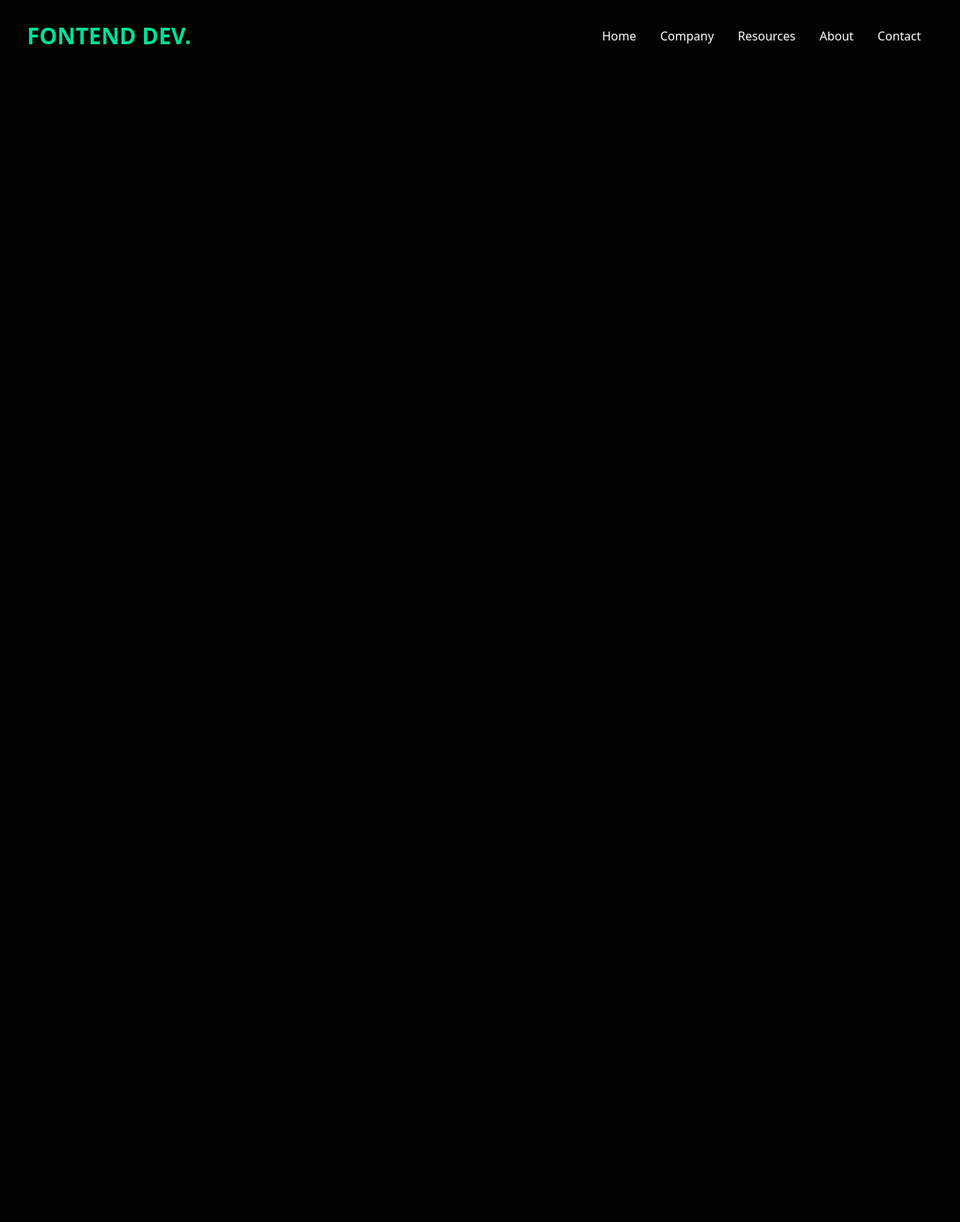
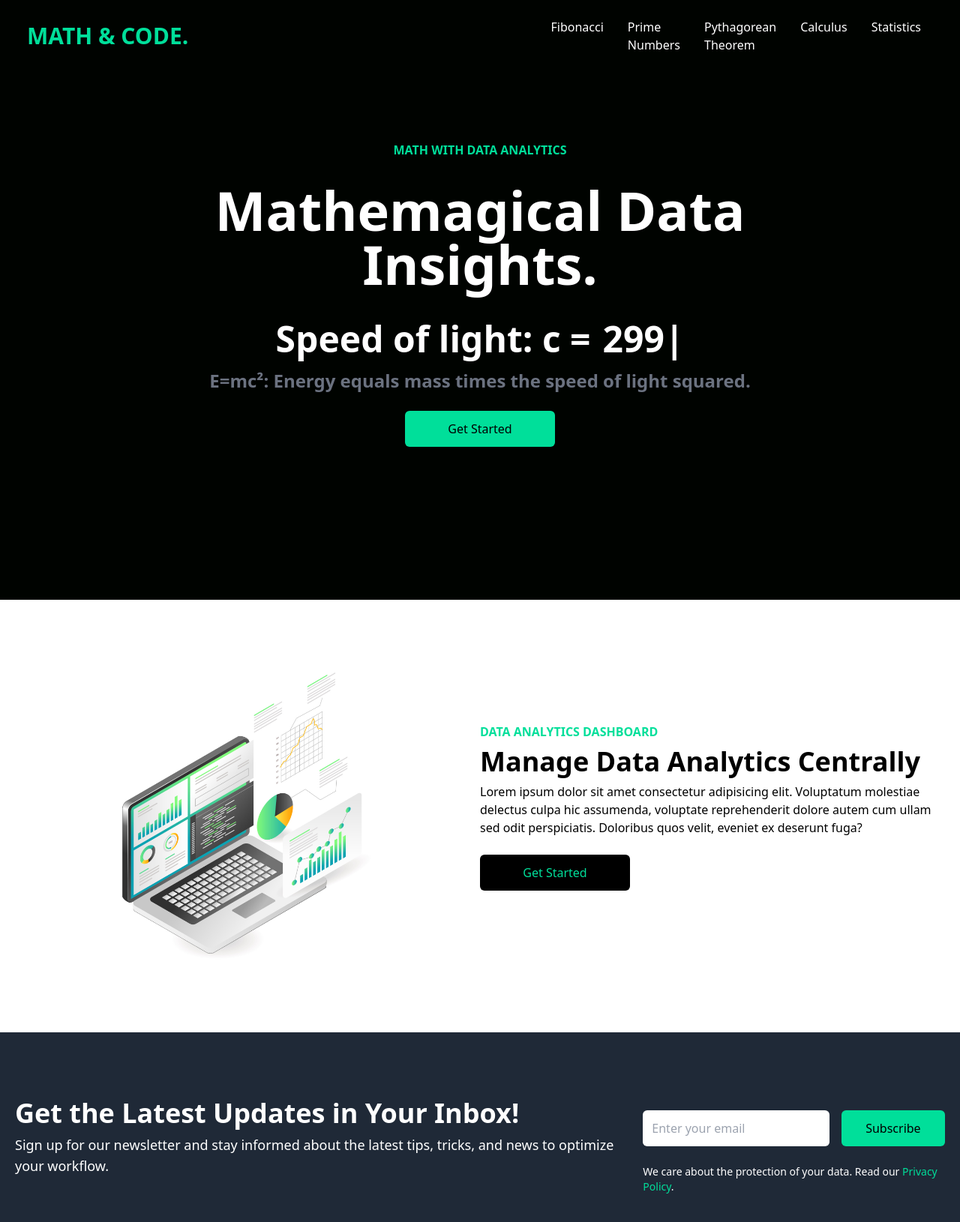
Before and after one commit to ualiid/frontend, a React (Vite) app: page / in a window 1280 px wide. Shown: the top 1630 px of the page at 75% size. Before the commit the page ends 800 px from the top, so only its background shows below. Built offline with nearby package versions, Linux system fonts and the light colour scheme.

Commit message:
advanced setup

```diff
--- a/package.json
+++ b/package.json
@@ -12,7 +12,8 @@
   "dependencies": {
     "react": "^18.2.0",
     "react-dom": "^18.2.0",
-    "react-icons": "^4.10.1"
+    "react-icons": "^4.10.1",
+    "react-typed": "^1.2.0"
   },
   "devDependencies": {
     "@types/react": "^18.2.15",
--- a/src/App.jsx
+++ b/src/App.jsx
@@ -1,10 +1,16 @@
 import React from 'react';
 import Navbar from './components/Navbar';
+import Hero from './components/Hero';
+import Analytics from './components/Analytics';
+import Newsletter from './components/Newsletter';
 
 function App() {
   return (
     <div>
       <Navbar />
+      <Hero/>
+      <Analytics/>
+      <Newsletter/>
     </div>
   );
 }
--- /dev/null
+++ b/src/components/Analytics.jsx
@@ -0,0 +1,25 @@
+import React from 'react';
+import Laptop from '../assets/laptop.jpg';
+
+const Analytics = () => {
+  return (
+    <div className='w-full bg-white py-16 px-4'>
+      <div className='max-w-[1240px] mx-auto grid md:grid-cols-2'>
+        <img className='w-[500px] mx-auto my-4' src={Laptop} alt='/' />
+        <div className='flex flex-col justify-center'>
+          <p className='text-[#00df9a] font-bold '>DATA ANALYTICS DASHBOARD</p>
+          <h1 className='md:text-4xl sm:text-3xl text-2xl font-bold py-2'>Manage Data Analytics Centrally</h1>
+          <p>
+            Lorem ipsum dolor sit amet consectetur adipisicing elit. Voluptatum
+            molestiae delectus culpa hic assumenda, voluptate reprehenderit
+            dolore autem cum ullam sed odit perspiciatis. Doloribus quos velit,
+            eveniet ex deserunt fuga?
+          </p>
+          <button className='bg-black text-[#00df9a] w-[200px] rounded-md font-medium my-6 mx-auto md:mx-0 py-3'>Get Started</button>
+        </div>
+      </div>
+    </div>
+  );
+};
+
+export default Analytics;
--- /dev/null
+++ b/src/components/Hero.jsx
@@ -0,0 +1,33 @@
+import React from 'react';
+import Typed from 'react-typed';
+
+const Hero = () => {
+  return (
+    <div className='text-white'>
+      <div className='max-w-[800px] mt-[-96px] w-full h-screen mx-auto text-center flex flex-col justify-center'>
+        <p className='text-[#00df9a] font-bold p-2'>
+          MATH WITH DATA ANALYTICS
+        </p>
+        <h1 className='md:text-7xl sm:text-6xl text-4xl font-bold md:py-6'>
+          Mathemagical Data Insights.
+        </h1>
+        <div className='flex justify-center items-center'>
+          <p className='md:text-5xl sm:text-4xl text-xl font-bold py-4'>
+            Speed of light: c =
+          </p>
+          <Typed
+            className='md:text-5xl sm:text-4xl text-xl font-bold md:pl-4 pl-2'
+            strings={['299,792,458 m/s', '3.00 x 10^8 m/s']}
+            typeSpeed={120}
+            backSpeed={140}
+            loop
+          />
+        </div>
+        <p className='md:text-2xl text-xl font-bold text-gray-500'>E=mc²: Energy equals mass times the speed of light squared.</p>
+        <button className='bg-[#00df9a] w-[200px] rounded-md font-medium my-6 mx-auto py-3 text-black'>Get Started</button>
+      </div>
+    </div>
+  );
+};
+
+export default Hero;
--- a/src/components/Navbar.jsx
+++ b/src/components/Navbar.jsx
@@ -4,32 +4,34 @@ import { AiOutlineClose, AiOutlineMenu } from 'react-icons/ai';
 const Navbar = () => {
   const [nav, setNav] = useState(false);
 
-//   const handleNav = () => {
-//     setNav(!nav);
-//   };
-
-  const handleNav=()=>setNav((prev)=>!prev);
+  const handleNav = () => {
+    setNav(!nav);
+  };
 
   return (
     <div className='flex justify-between items-center h-24 max-w-[1240px] mx-auto px-4 text-white'>
-      <h1 className='w-full text-3xl font-bold text-[#00df9a]'>FONTEND DEV.</h1>
+      <h1 className='w-full text-3xl font-bold text-[#00df9a]'>
+        MATH & CODE.
+      </h1>
       <ul className='hidden md:flex'>
-        <li className='p-4'>Home</li>
-        <li className='p-4'>Company</li>
-        <li className='p-4'>Resources</li>
-        <li className='p-4'>About</li>
-        <li className='p-4'>Contact</li>
+        <li className='p-4'>Fibonacci</li>
+        <li className='p-4'>Prime Numbers</li>
+        <li className='p-4'>Pythagorean Theorem</li>
+        <li className='p-4'>Calculus</li>
+        <li className='p-4'>Statistics</li>
       </ul>
       <div onClick={handleNav} className='block md:hidden'>
-          {nav ? <AiOutlineClose size={20}/> : <AiOutlineMenu size={20} />}
+        {nav ? <AiOutlineClose size={20} /> : <AiOutlineMenu size={20} />}
       </div>
       <ul className={nav ? 'fixed left-0 top-0 w-[60%] h-full border-r border-r-gray-900 bg-[#000300] ease-in-out duration-500' : 'ease-in-out duration-500 fixed left-[-100%]'}>
-        <h1 className='w-full text-3xl font-bold text-[#00df9a] m-4'>Frontend.</h1>
-          <li className='p-4 border-b border-gray-600'>Home</li>
-          <li className='p-4 border-b border-gray-600'>Company</li>
-          <li className='p-4 border-b border-gray-600'>Resources</li>
-          <li className='p-4 border-b border-gray-600'>About</li>
-          <li className='p-4'>Contact</li>
+        <h1 className='w-full text-3xl font-bold text-[#00df9a] m-4'>
+          Math & Code.
+        </h1>
+        <li className='p-4 border-b border-gray-600'>Fibonacci</li>
+        <li className='p-4 border-b border-gray-600'>Prime Numbers</li>
+        <li className='p-4 border-b border-gray-600'>Pythagorean Theorem</li>
+        <li className='p-4 border-b border-gray-600'>Calculus</li>
+        <li className='p-4'>Statistics</li>
       </ul>
     </div>
   );
--- /dev/null
+++ b/src/components/Newsletter.jsx
@@ -0,0 +1,45 @@
+import React from 'react';
+
+const Newsletter = () => {
+  return (
+    <div className='w-full py-16 bg-gray-800 text-white px-4'>
+      <div className='max-w-[1240px] mx-auto grid lg:grid-cols-3 gap-4'>
+        <div className='lg:col-span-2 my-4'>
+          <h1 className='md:text-4xl sm:text-3xl text-2xl font-bold py-2'>
+            Get the Latest Updates in Your Inbox!
+          </h1>
+          <p className='text-lg'>
+            Sign up for our newsletter and stay informed about the latest tips, tricks, and news to
+            optimize your workflow.
+          </p>
+        </div>
+        <div className='my-4'>
+          <div className='flex flex-col sm:flex-row items-center justify-between w-full'>
+            <input
+              className='p-3 flex w-full rounded-md text-black'
+              type='email'
+              placeholder='Enter your email'
+            />
+            <button className='bg-[#00df9a] text-black rounded-md font-medium w-[200px] ml-4 my-6 px-6 py-3'>
+              Subscribe
+            </button>
+          </div>
+          <p className='text-sm'>
+            We care about the protection of your data. Read our{' '}
+            <a
+              href='#'
+              className='text-[#00df9a] hover:underline'
+              target='_blank'
+              rel='noopener noreferrer'
+            >
+              Privacy Policy
+            </a>
+            .
+          </p>
+        </div>
+      </div>
+    </div>
+  );
+};
+
+export default Newsletter;
```
Also changed, not shown: 1 other file (tests, documents, lock files or other folders).
